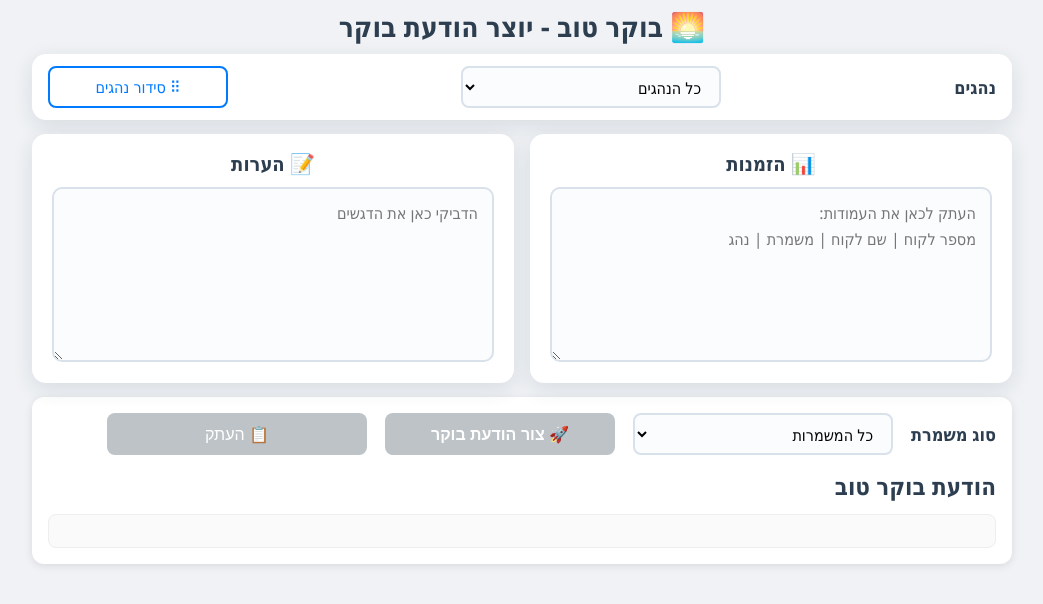
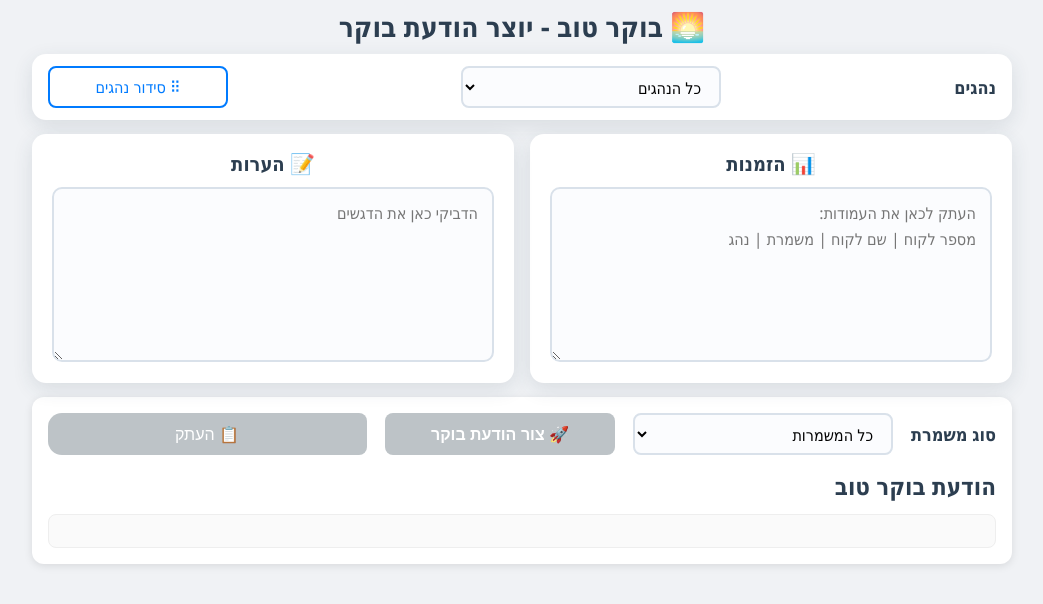
Before and after one commit to aradpe/HodTry, a plain HTML site: page index.html in a window 1280 px wide. Shown: the whole page, without its empty margins (118-1161 px from the left). Drawn offline with Linux system fonts and the light colour scheme.

Commit message:
Align copy button with notes card

```diff
--- a/index.html
+++ b/index.html
@@ -297,10 +297,10 @@
             flex: 0 0 230px;
         }
         .workflow-controls .copy-btn {
-            width: 260px;
+            width: 320px;
             padding: 0 24px;
             font-size: 16px;
-            flex: 0 0 260px;
+            flex: 0 0 320px;
         }
         .workflow-controls select,
         .workflow-controls button {
```
